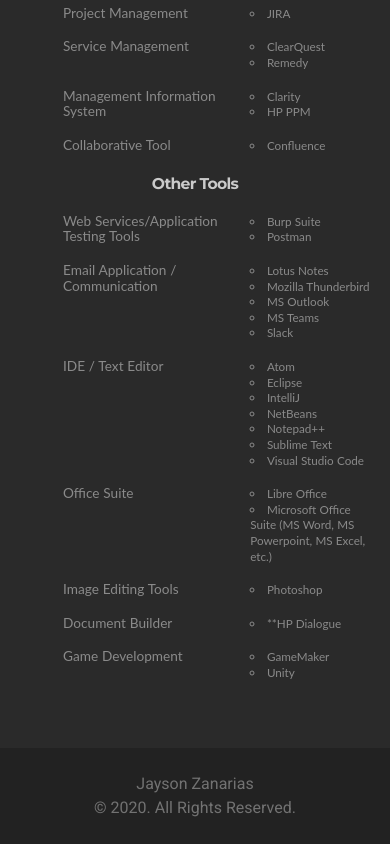
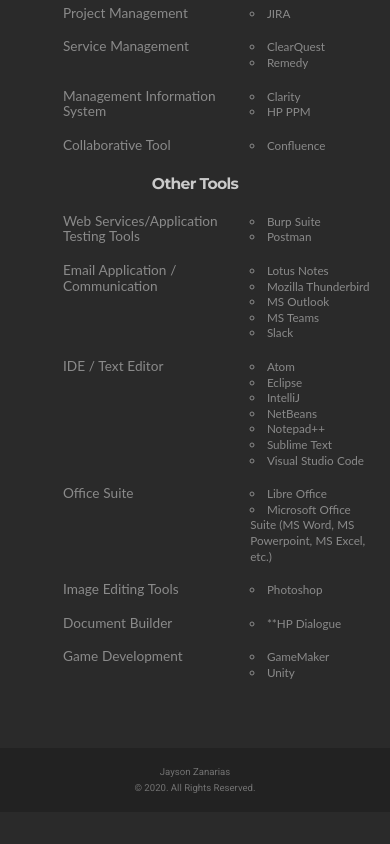
Before and after one commit to jaysonzanarias/my-portfolio, an Angular app: page /skills in a window 390 px wide. Shown: the part 5010-5854 px from the top of the page. After the commit the page ends 5822 px from the top, so only its background shows below. Built offline with nearby package versions, Linux system fonts and the light colour scheme.

Commit message:
Added minor navbar animations. Fixed footer and go-to-top font size. Adjusted Skill's mini-map position.

```diff
--- a/src/app/app.component.css
+++ b/src/app/app.component.css
@@ -17,6 +17,46 @@
   text-decoration: none;
 }
 
+a:hover > i {
+  animation: shake 2s 1s infinite;
+}
+
+@keyframes shake {
+  0% {
+    transform: translate(1px, 1px) rotate(0deg);
+  }
+  5% {
+    transform: translate(-1px, -2px) rotate(-1deg);
+  }
+  10% {
+    transform: translate(-3px, 0px) rotate(1deg);
+  }
+  15% {
+    transform: translate(3px, 2px) rotate(0deg);
+  }
+  20% {
+    transform: translate(1px, -1px) rotate(1deg);
+  }
+  25% {
+    transform: translate(-1px, 2px) rotate(-1deg);
+  }
+  30% {
+    transform: translate(-3px, 1px) rotate(0deg);
+  }
+  35% {
+    transform: translate(3px, 1px) rotate(-1deg);
+  }
+  40% {
+    transform: translate(-1px, -1px) rotate(1deg);
+  }
+  50% {
+    transform: translate(1px, 1px) rotate(0deg);
+  }
+  100% {
+    transform: translate(1px, 1px) rotate(0deg);
+  }
+}
+
 .noscroll {
   background: transparent;
 }
@@ -29,6 +69,7 @@
   padding-bottom: 0.5rem;
   border-bottom-width: 0.2rem;
   border-bottom-style: solid;
+  transition: 0.2s;
 }
 
 .disabled-menu-item {
@@ -131,6 +172,16 @@
     overflow: hidden;
     color: white;
   }
+
+  .footer {
+    padding: 1rem 0;
+    line-height: 1.5rem;
+    font-size: 0.7rem;
+  }
+
+  .go-to-top {
+    font-size: 2rem;
+  }
 }
 
 @media only screen and (max-width: 400px) {
@@ -141,4 +192,10 @@
   mat-sidenav i {
     font-size: 2vh;
   }
+
+  .footer {
+    padding: 1rem 0;
+    line-height: 1rem;
+    font-size: 0.6rem;
+  }
 }
--- a/src/app/content/skills/skills.component.css
+++ b/src/app/content/skills/skills.component.css
@@ -6,7 +6,7 @@
   max-height: 80vh;
   max-width: 320px;
   width: 20vw;
-  left: 5%;
+  left: 4%;
   float: left;
   margin-top: 40vh;
 
@@ -15,7 +15,7 @@
 
   position: -webkit-sticky;
   position: sticky;
-  top: 20vh;
+  top: 15vh;
 }
 
 .skills-menu-up,
```
